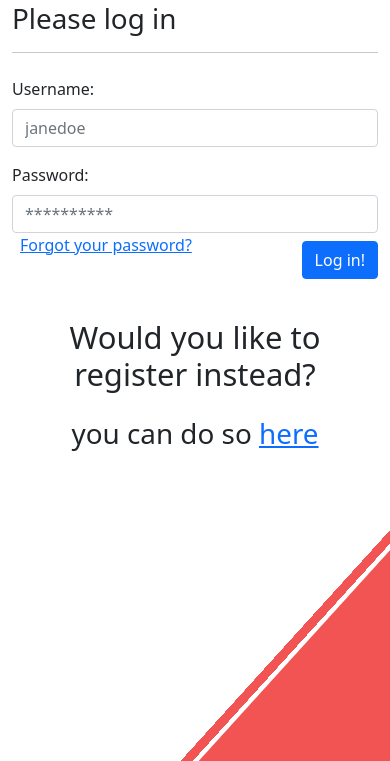
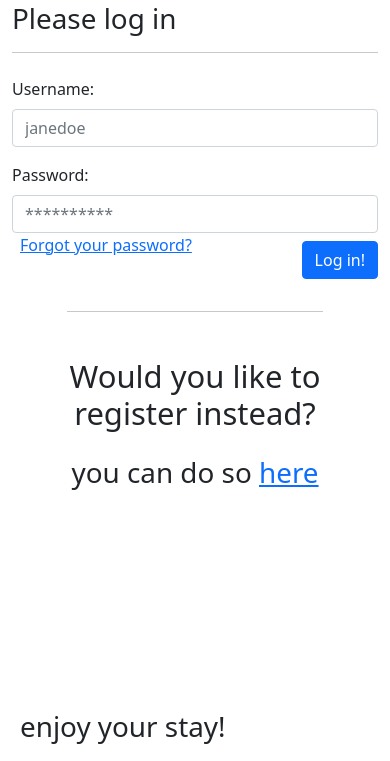
Before and after one commit to Pingvin0/alexandria, a Django app: template front/templates/front/render/login.html in a window 390 px wide. Shown: the part 83-844 px from the top of the page. Run offline with Django 3.2, Linux system fonts and the light colour scheme; the template is opened without the code that fills it, so the values that code supplies are empty.

Commit message:
removed decor1 on displays smaller than 400px

```diff
--- /dev/null
+++ b/front/static/front/css/style.css
@@ -0,0 +1,5 @@
+@media only screen and (max-width: 400px) {
+    #decor1 {
+      display:none;
+    }
+  }
--- a/front/templates/front/inc/base.html
+++ b/front/templates/front/inc/base.html
@@ -9,11 +9,12 @@
     <link href="https://cdn.jsdelivr.net/npm/bootstrap@5.0.2/dist/css/bootstrap.min.css" rel="stylesheet" integrity="sha384-EVSTQN3/azprG1Anm3QDgpJLIm9Nao0Yz1ztcQTwFspd3yD65VohhpuuCOmLASjC" crossorigin="anonymous">
     <script src="https://cdn.jsdelivr.net/npm/bootstrap@5.0.2/dist/js/bootstrap.bundle.min.js" integrity="sha384-MrcW6ZMFYlzcLA8Nl+NtUVF0sA7MsXsP1UyJoMp4YLEuNSfAP+JcXn/tWtIaxVXM" crossorigin="anonymous"></script>
     <link rel="stylesheet" href="https://cdn.jsdelivr.net/npm/bootstrap-icons@1.5.0/font/bootstrap-icons.css">
+    <link rel="stylesheet" href="{% static 'front/css/style.css' %}">
 </head>
 <body>
     {% block content %}
     {% endblock %}
 
-    <img src="{% static 'front/img/decor_1.png' %}" alt="Decoration" style="position: absolute;right:0;bottom:0;z-index:-999;">
+    <img src="{% static 'front/img/decor_1.png' %}" id="decor1" alt="Decoration" style="position: absolute;right:0;bottom:0;z-index:-999;">
 </body>
 </html>
--- a/front/templates/front/render/login.html
+++ b/front/templates/front/render/login.html
@@ -32,8 +32,12 @@
     </div>
 
     </form>
+    <div class="container-fluid text-center">
+        <hr style="width:75%;display:inline-block">
+    </div>
     <h1 class="text-center display-5 my-4">Would you like to register instead?</h1>
     <h2 class="text-center display-6">you can do so <a href="#">here</a></h2>
 
 </div>
+<h3 class="display-6" style="position: absolute;z-index: -500;left:20px;bottom:10px">enjoy your stay!</h3>
 {% endblock %}
```
